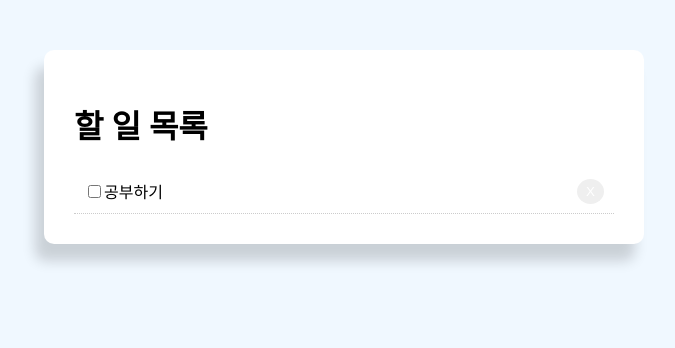
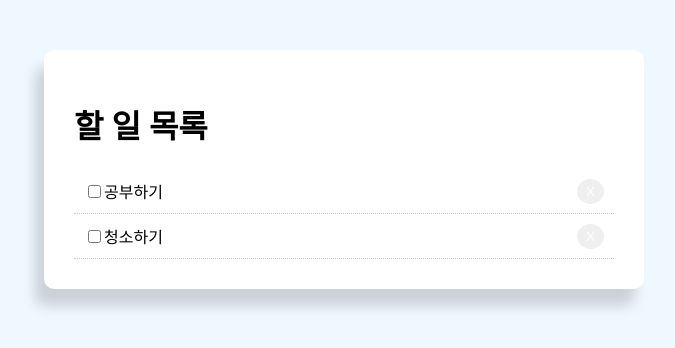
Before and after one commit to parkjooyoung0608/react-todo-app, a React (Create React App) app: page / in a window 1280 px wide. Shown: the top 348 px of the page, without its empty margins (296-971 px from the left). Built offline with nearby package versions, Linux system fonts and the light colour scheme.

Commit message:
section2 : Map메소드를 사용한 할 일 목록 나열

```diff
--- a/src/App.js
+++ b/src/App.js
@@ -19,6 +19,19 @@
     };
   };
 
+  todoData = [
+    {
+      id: "1",
+      title: "공부하기",
+      completed: true,
+    },
+    {
+      id: "2",
+      title: "청소하기",
+      completed: false,
+    },
+  ];
+
   render() {
     return (
       <div className="container">
@@ -26,12 +39,13 @@
           <div className="title">
             <h1>할 일 목록</h1>
           </div>
-
-          <div style={this.getStyle()}>
-            <input type="checkbox" defaultChecked={false} />
-            공부하기
-            <button style={this.btnStyle}>X</button>
-          </div>
+          {this.todoData.map((data) => (
+            <div style={this.getStyle()} key={data.id}>
+              <input type="checkbox" defaultChecked={false} />
+              {data.title}
+              <button style={this.btnStyle}>X</button>
+            </div>
+          ))}
         </div>
       </div>
     );
```
